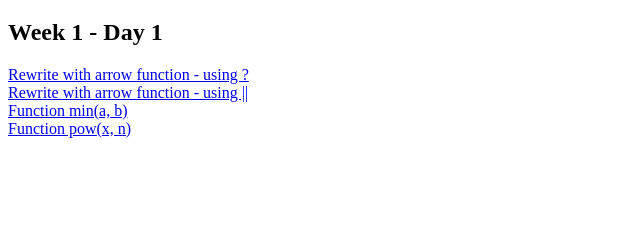
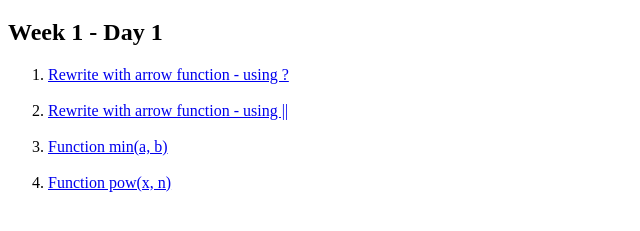
Before and after one commit to hungle88/cs303, a plain HTML site: page index.html in a window 1280 px wide. Shown: the part 61-292 px from the top of the page, without its empty margins (0-640 px from the left). Drawn offline with Linux system fonts and the light colour scheme.

Commit message:
Update index.html

```diff
--- a/index.html
+++ b/index.html
@@ -8,9 +8,11 @@
 <body>
     <h1>Hung Le's assigments - Class CS303 MSD</h1>
     <h2>Week 1 - Day 1</h2>
-    <a href="./function_assignment/question1a.html">Rewrite with arrow function - using ?</a><br/>
-    <a href="./function_assignment/question1b.html">Rewrite with arrow function - using ||</a><br/>
-    <a href="./function_assignment/question2.html">Function min(a, b)</a><br/>
-    <a href="./function_assignment/question3.html">Function pow(x, n)</a><br/>
+    <ol>
+    <li><a href="./function_assignment/question1a.html">Rewrite with arrow function - using ?</a></li><br/>
+    <li><a href="./function_assignment/question1b.html">Rewrite with arrow function - using ||</a></li><br/>
+    <li><a href="./function_assignment/question2.html">Function min(a, b)</a></li><br/>
+    <li><a href="./function_assignment/question3.html">Function pow(x, n)</a></li><br/>
+    </ol>
 </body>
 </html>
```
